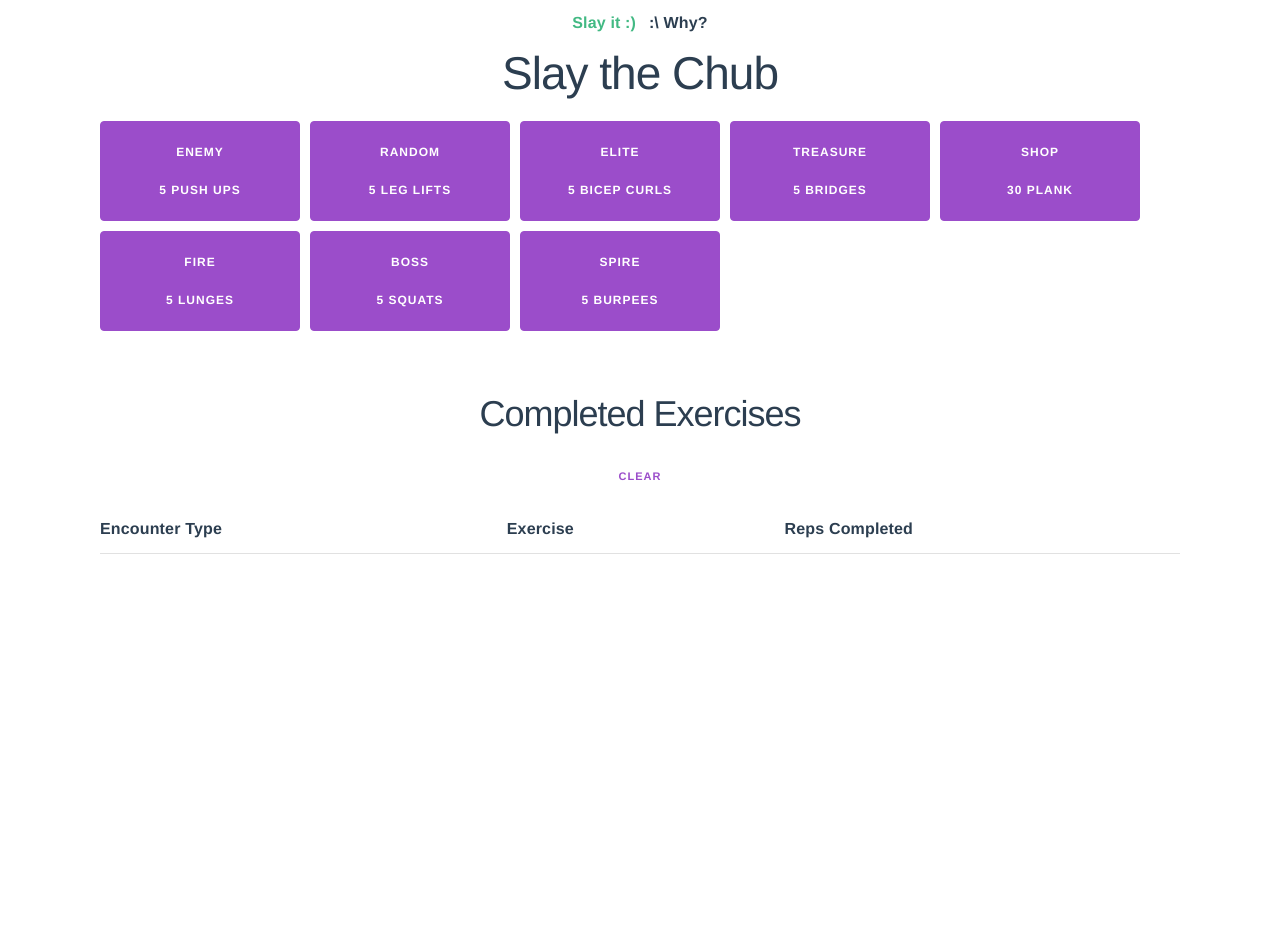
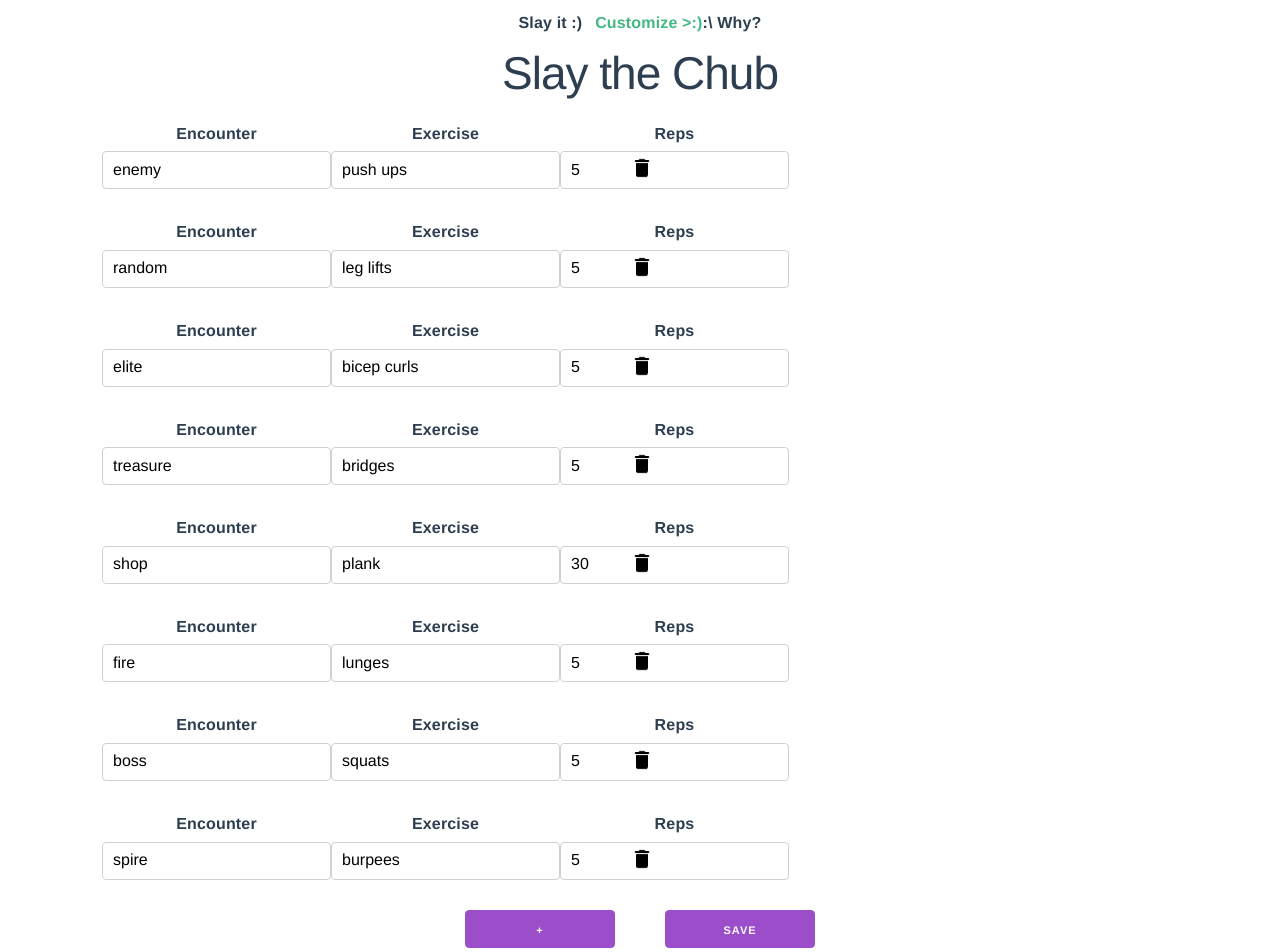
Before and after one commit to arrbaron/slay-the-chub, a Vue app: page /customize in a window 1280 px wide. Before the commit this address led to /home. Shown: the top 952 px of the page. Before the commit the page ends 800 px from the top, so only its background shows below. Built offline with nearby package versions, Linux system fonts and the light colour scheme.

Commit message:
Adds customization ability

```diff
--- a/package.json
+++ b/package.json
@@ -10,6 +10,7 @@
   "dependencies": {
     "core-js": "^3.6.5",
     "milligram": "^1.4.1",
+    "uuid": "^8.3.2",
     "vue": "^3.0.0",
     "vue-router": "^4.0.0-0"
   },
--- a/src/App.vue
+++ b/src/App.vue
@@ -16,7 +16,7 @@ export default defineComponent({
   name: "App",
   components: { Nav },
   setup(): void {
-    const exercises = ref(exercisesJSON.exercises);
+    const exercises = ref(exercisesJSON.exercises) as any;
     const completedExercises = ref([]) as Ref<IExercise[]>;
 
     const updateExercise = (updatedExercise: IExercise) => {
@@ -30,10 +30,15 @@ export default defineComponent({
       localStorage.setItem("completedExercises", parsedExercises);
     };
 
-    const fetchCompletedExercies = () => {
-      const exercisesJSON = localStorage.getItem("completedExercises");
+    const fetchFromStorage = () => {
+      const completedExercisesJSON = localStorage.getItem("completedExercises");
+      if (completedExercisesJSON) {
+        completedExercises.value = JSON.parse(completedExercisesJSON);
+      }
+
+      const exercisesJSON = localStorage.getItem("exercises");
       if (exercisesJSON) {
-        completedExercises.value = JSON.parse(exercisesJSON);
+        exercises.value = JSON.parse(exercisesJSON);
       }
     };
 
@@ -73,8 +78,14 @@ export default defineComponent({
       localStorage.removeItem("completedExercises");
     };
 
+    const saveExercises = (savedExercises: IExercise[]) => {
+      exercises.value = savedExercises;
+      const parsedExercises = JSON.stringify(savedExercises);
+      localStorage.setItem("exercises", parsedExercises);
+    };
+
     onMounted(() => {
-      fetchCompletedExercies();
+      fetchFromStorage();
     });
 
     provide("exercises", exercises);
@@ -82,6 +93,7 @@ export default defineComponent({
     provide("updateExercise", updateExercise);
     provide("addCompletedExercise", addCompletedExercise);
     provide("clearCompletedExercises", clearCompletedExercises);
+    provide("saveExercises", saveExercises);
   },
 });
 </script>
--- /dev/null
+++ b/src/components/ExerciseForm.vue
@@ -0,0 +1,129 @@
+<template>
+  <form>
+    <ExerciseInputGroup
+      v-for="exercise in exercises"
+      @removeExercise="removeExercise"
+      @updateExercise="updateExercise"
+      :exercise="exercise"
+      :key="exercise.id"
+    />
+
+    <div class="form-footer">
+      <div class="buttons">
+        <button @click="addNewExercise($event)">+</button>
+        <button
+          @click="onSaveExercises($event)"
+          :disabled="!formIsValid"
+          type="submit"
+        >
+          Save
+        </button>
+      </div>
+    </div>
+  </form>
+</template>
+
+<script lang="ts">
+import { defineComponent, ref, PropType, inject, computed } from "vue";
+import { v4 as uuidv4 } from "uuid";
+import ExerciseInputGroup from "@/components/ExerciseInputGroup.vue";
+import IExercise from "@/models/IExercise";
+
+export default defineComponent({
+  name: "ExerciseForm",
+  components: { ExerciseInputGroup },
+  props: {
+    savedExercises: {
+      type: Object as PropType<IExercise[]>,
+      required: true,
+    },
+  },
+  setup(props) {
+    const saveExercises = inject("saveExercises") as any;
+    const clearCompletedExercises = inject("clearCompletedExercises") as any;
+
+    const emptyExerciseGroup = {
+      encounterType: "",
+      exerciseType: "",
+      repsInSet: 0,
+      repsCompleted: 0,
+      id: uuidv4(),
+    };
+    const exercises = ref(props.savedExercises);
+    const formIsValid = computed(() => {
+      return exercises.value.every((exercise: IExercise) => {
+        return (
+          exercise.encounterType &&
+          exercise.exerciseType &&
+          exercise.repsInSet &&
+          typeof exercise.repsInSet === "number"
+        );
+      });
+    });
+
+    const addNewExercise = (e: Event): void => {
+      e.preventDefault();
+      exercises.value = [
+        ...exercises.value,
+        { ...emptyExerciseGroup, id: uuidv4() },
+      ];
+    };
+
+    const removeExercise = (id: string): void => {
+      exercises.value = exercises.value.filter(
+        (exercise: any) => exercise.id !== id
+      );
+    };
+
+    const updateExercise = (updatedExercise: IExercise): void => {
+      exercises.value = exercises.value.map((exercise: IExercise) => {
+        return exercise.id === updatedExercise.id ? updatedExercise : exercise;
+      });
+    };
+
+    const onSaveExercises = (e: Event): void => {
+      e.preventDefault();
+      saveExercises(exercises.value);
+      clearCompletedExercises();
+    };
+
+    return {
+      exercises,
+      formIsValid,
+      addNewExercise,
+      removeExercise,
+      updateExercise,
+      onSaveExercises,
+    };
+  },
+});
+</script>
+
+<style scoped lang="scss">
+.form-footer {
+  width: 100%;
+  display: flex;
+  justify-content: center;
+}
+
+.buttons {
+  width: 100%;
+  button {
+    display: block;
+    width: 100%;
+  }
+}
+
+@media only screen and (min-width: 768px) {
+  .buttons {
+    display: flex;
+    width: fit-content;
+
+    button {
+      width: 25rem;
+      max-width: 150px;
+      margin: 0 2.5rem;
+    }
+  }
+}
+</style>
--- /dev/null
+++ b/src/components/ExerciseInputGroup.vue
@@ -0,0 +1,101 @@
+<template>
+  <fieldset>
+    <button @click="onRemoveExercise()" class="delete-button">
+      <img src="../assets/icons/delete.png" />
+    </button>
+    <div class="input-group">
+      <label for="encounterType">Encounter</label>
+      <input
+        @input="onUpdateExercise('encounterType', $event.currentTarget.value)"
+        :value="exercise.encounterType"
+        type="text"
+        placeholder="e.g. Enemy"
+        id="encounterType"
+      />
+    </div>
+    <div class="input-group">
+      <label for="exerciseType">Exercise</label>
+      <input
+        @input="onUpdateExercise('exerciseType', $event.currentTarget.value)"
+        :value="exercise.exerciseType"
+        type="text"
+        placeholder="e.g. Push ups"
+        id="exerciseType"
+      />
+    </div>
+    <div class="input-group">
+      <label for="repsInSet">Reps</label>
+      <input
+        @input="
+          onUpdateExercise(
+            'repsInSet',
+            parseInt($event.currentTarget.value, 10)
+          )
+        "
+        :value="exercise.repsInSet"
+        type="number"
+        placeholder="0"
+        id="repsInSet"
+      />
+    </div>
+  </fieldset>
+</template>
+
+<script lang="ts">
+import { defineComponent } from "vue";
+
+export default defineComponent({
+  name: "ExerciseInputGroup",
+  props: {
+    exercise: {
+      type: Object,
+      required: true,
+    },
+  },
+  emits: ["removeExercise", "updateExercise"],
+  setup(props, context) {
+    const onRemoveExercise = (): void => {
+      context.emit("removeExercise", props.exercise.id);
+    };
+
+    const onUpdateExercise = (key: string, value: any): void => {
+      context.emit("updateExercise", { ...props.exercise, [key]: value });
+    };
+
+    return { onRemoveExercise, onUpdateExercise };
+  },
+});
+</script>
+
+<style scoped lang="scss">
+fieldset {
+  display: flex;
+  align-items: flex-end;
+  position: relative;
+
+  width: 85%;
+}
+
+.delete-button {
+  background-color: transparent;
+  border: none;
+  position: absolute;
+  right: -7rem;
+  bottom: 0;
+
+  img {
+    width: 24px;
+    height: 24px;
+  }
+}
+
+@media only screen and (min-width: 768px) {
+  fieldset {
+    width: 100%;
+  }
+
+  .delete-button {
+    left: -7rem;
+  }
+}
+</style>
--- a/src/components/Nav.vue
+++ b/src/components/Nav.vue
@@ -1,6 +1,7 @@
 <template>
   <nav id="nav">
     <router-link class="router-link" to="/home">Slay it :)</router-link>
+    <router-link class="router-link" to="/customize">Customize >:)</router-link>
     <router-link class="router-link" to="/why">:\ Why?</router-link>
   </nav>
 </template>
--- a/src/router/index.ts
+++ b/src/router/index.ts
@@ -6,6 +6,12 @@ const routes: Array<RouteRecordRaw> = [
     path: "/home",
     name: "Home",
     component: Home
+  },
+  {
+    path: "/customize",
+    name: "Customize",
+    component: () =>
+      import(/* webpackChunkName: "customize" */ "../views/Customize.vue")
   },
   {
     path: "/why",
--- a/src/services/exercises-service.ts
+++ b/src/services/exercises-service.ts
@@ -1,4 +1,4 @@
-import { ref, PropType } from 'vue';
+import { ref } from 'vue';
 
 import * as exercisesJSON from '../data/exercises.json';
 
--- /dev/null
+++ b/src/views/Customize.vue
@@ -0,0 +1,35 @@
+<template>
+  <section class="container">
+    <ExerciseForm :savedExercises="exercises" />
+  </section>
+</template>
+
+<script lang="ts">
+import { defineComponent, inject, Ref } from "vue";
+import ExerciseForm from "@/components/ExerciseForm.vue";
+import IExercise from "@/models/IExercise";
+
+export default defineComponent({
+  name: "Customize",
+  components: { ExerciseForm },
+  setup() {
+    const exercises = inject("exercises") as Ref<IExercise[]>;
+
+    return { exercises };
+  },
+});
+</script>
+
+<style scoped lang="scss">
+p {
+  display: flex;
+  height: 100px;
+  background: cornflowerblue;
+}
+
+.column:nth-of-type(2n) {
+  p {
+    background: gainsboro;
+  }
+}
+</style>
```
Also changed, not shown: src/components/ExerciseTable.vue (+0 -8 lines), src/assets/icons/delete.png (added), 1 other file (tests, documents, lock files or other folders).
